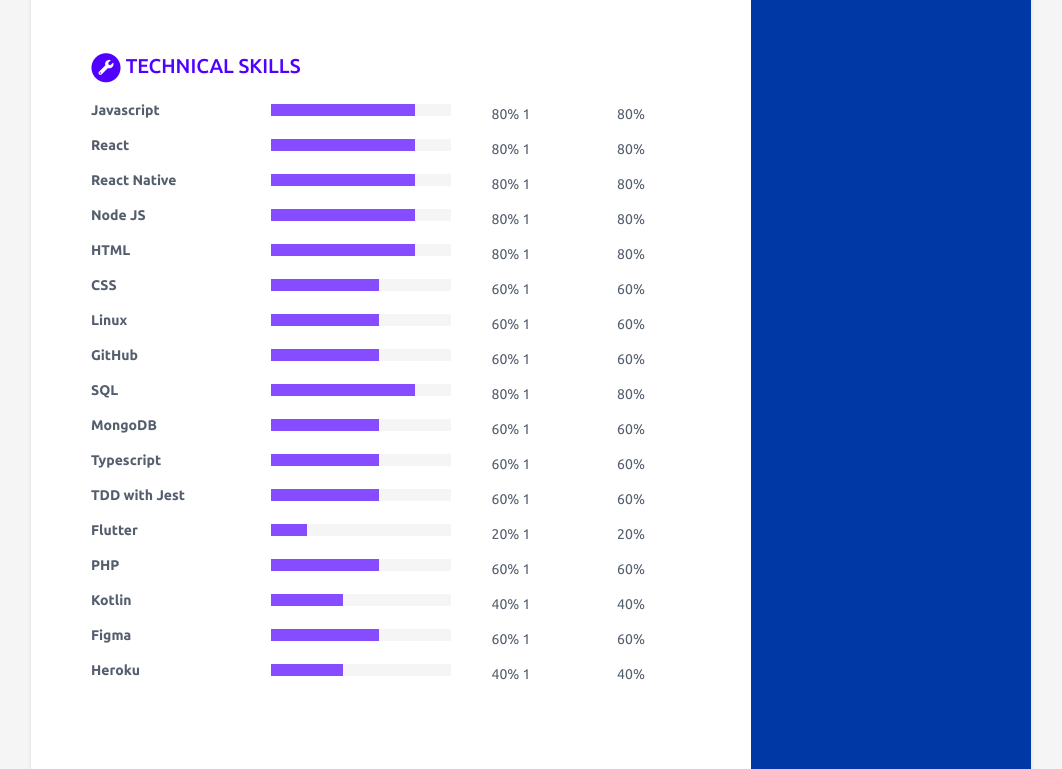
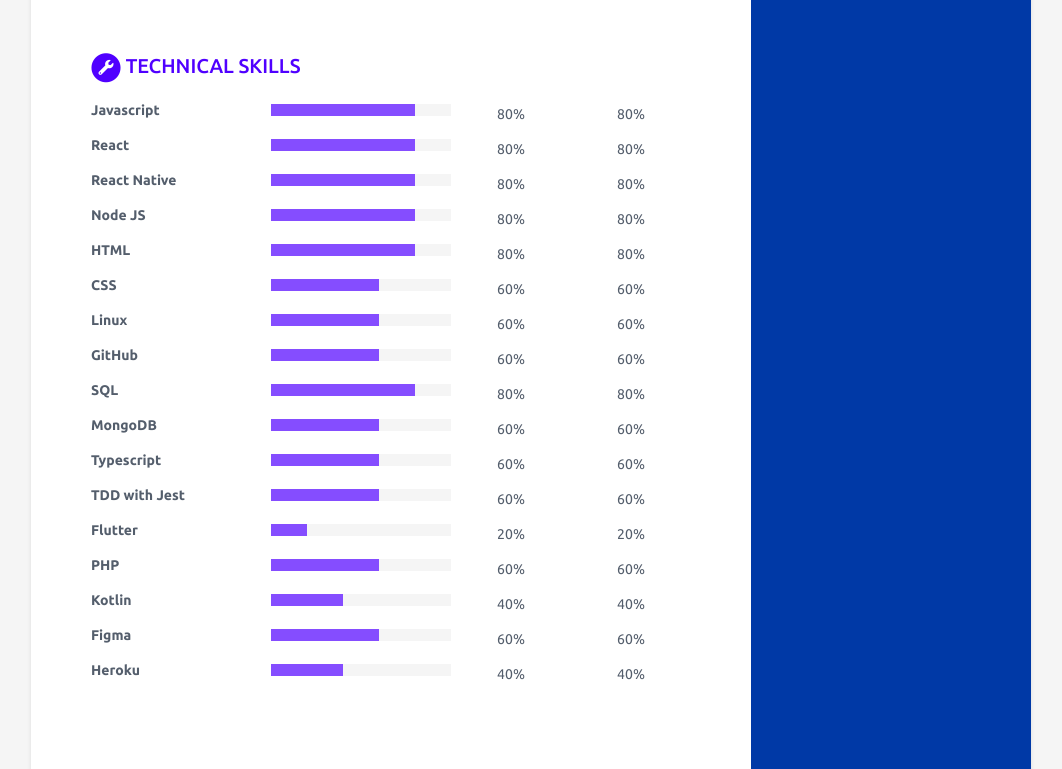
Before and after one commit to our-top-coders/resume-Jonathanrrs, a Jekyll site: the page built from index.html, in a window 1280 px wide. Shown: the part 1093-1862 px from the top of the page, without its empty margins (109-1171 px from the left). Built offline with Jekyll 4.4.1, drawn with Linux system fonts in a browser that asks for light colours.

Commit message:
Update skills.html

```diff
--- a/_includes/skills.html
+++ b/_includes/skills.html
@@ -21,7 +21,7 @@
         <div class="level-bar-inner" data-level="{{ skill.level }}">
         </div>
       </div><!--//level-bar-->
-      <div class="level-name">{{ skill.level }} 1</div>
+      <div class="level-name">{{ skill.level }}</div>
     <div class="level-time">{{ skill.level }}</div>
     </div><!--//item-->
     {% endfor %}
```
